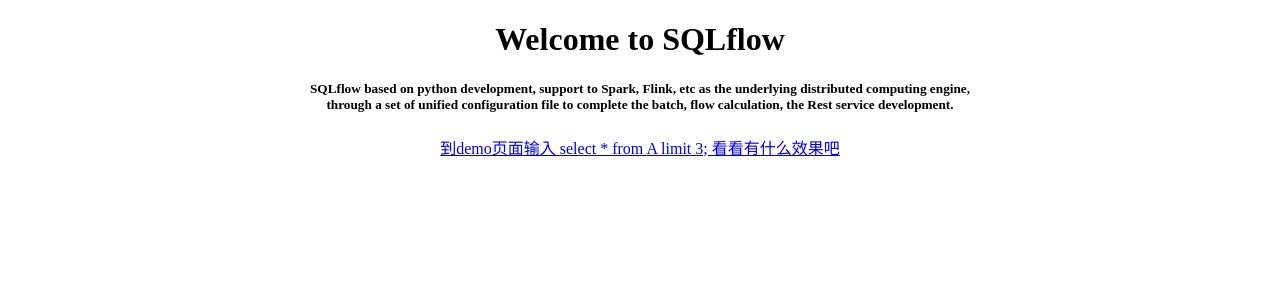
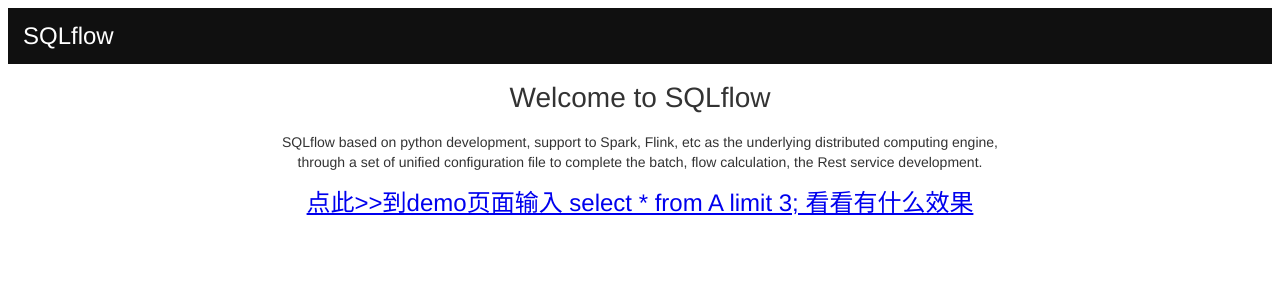
Before and after one commit to lqkweb/sqlflow, a Flask app: page / in a window 1280 px wide. Shown: the top 300 px of the page. Run offline with Flask 2, Linux system fonts and the light colour scheme; some libraries are stand-ins or nearby versions.

Commit message:
[update]优化了一下页面

```diff
--- a/sqlflow/manage.py
+++ b/sqlflow/manage.py
@@ -5,12 +5,12 @@
 from dsl.lexer import lexer
 from dsl.parser import parser
 from session.abstract_class import PysparkPro
+from flask_bootstrap import Bootstrap
 from execute.main import execute_main
 
 app = Flask(__name__)
 app.config['SECRET_KEY'] = 'secret!'
 app.config['JSON_AS_ASCII'] = False
-
 socketio = SocketIO(app)
 spark = PysparkPro().pysparkpro
 
@@ -39,4 +39,4 @@
 
 
 if __name__ == '__main__':
-    socketio.run(app, host='0.0.0.0')
+    socketio.run(app, host='127.0.0.1')
--- a/sqlflow/templates/index.html
+++ b/sqlflow/templates/index.html
@@ -2,16 +2,52 @@
 <html lang="en">
 <head>
     <meta charset="UTF-8">
-    <title>Welcome to Pysparkpro</title>
+    <title>Welcome to SQLflow</title>
+    <style type="text/css">
+        body {
+            font-family: 'Helvetica Neue', Helvetica, Arial, sans-serif;
+            font-size: 14px;
+            line-height: 1.42857143;
+            color: #333;
+            background-color: #fff;
+        }
+
+        .container {
+            padding-right: 15px;
+            padding-left: 15px;
+            margin-right: auto;
+            margin-left: auto;
+            height: 56px;
+            background-color: #101010;
+            color: #fff;
+            line-height: 56px;
+            font-size: 24px;
+        }
+
+        .main {
+            text-align: center
+        }
+
+        .h1 {
+            font-family: inherit;
+            font-weight: 500;
+            line-height: 1.1;
+            color: inherit;
+        }
+    </style>
 </head>
 <body>
+<div class="container">
+    SQLflow
+</div>
 
-<center>
-    <h1>Welcome to SQLflow</h1>
-    <h5>SQLflow based on python development, support to Spark, Flink, etc as the underlying distributed computing engine,
-    <br />through a set of unified configuration file to complete the batch, flow calculation, the Rest service development.</h5>
-    <a href="/demo">到demo页面输入 select * from A limit 3; 看看有什么效果吧</a>
-</center>
-
+<div class="main">
+    <h1 class="h1">Welcome to SQLflow</h1>
+    <p>SQLflow based on python development, support to Spark, Flink, etc as the underlying distributed computing
+        engine,
+        <br/>through a set of unified configuration file to complete the batch, flow calculation, the Rest service
+        development.</p>
+    <a href="/demo" style="font-size: 24px">点此>>到demo页面输入 select * from A limit 3; 看看有什么效果</a>
+</div>
 </body>
 </html>
```
Also changed, not shown: sqlflow/templates/demo.html (+39 -2 lines), README.md.
